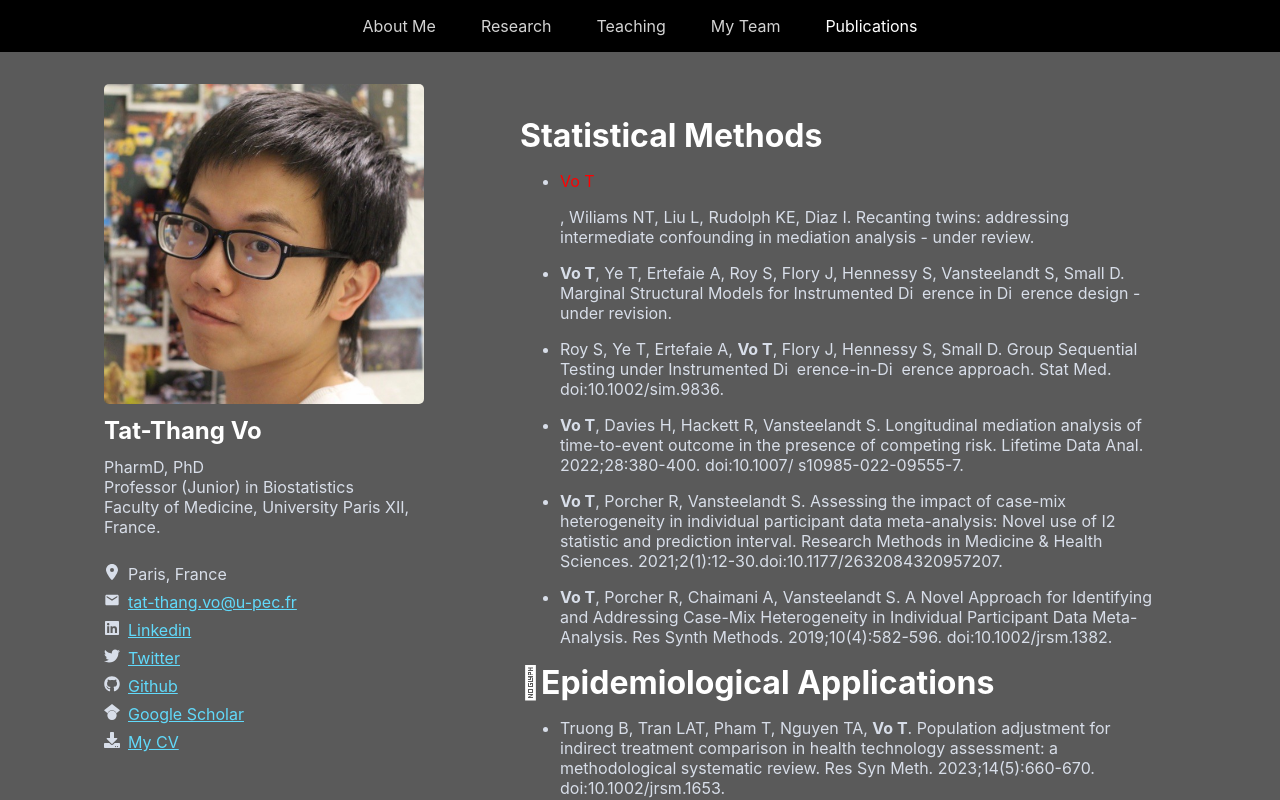
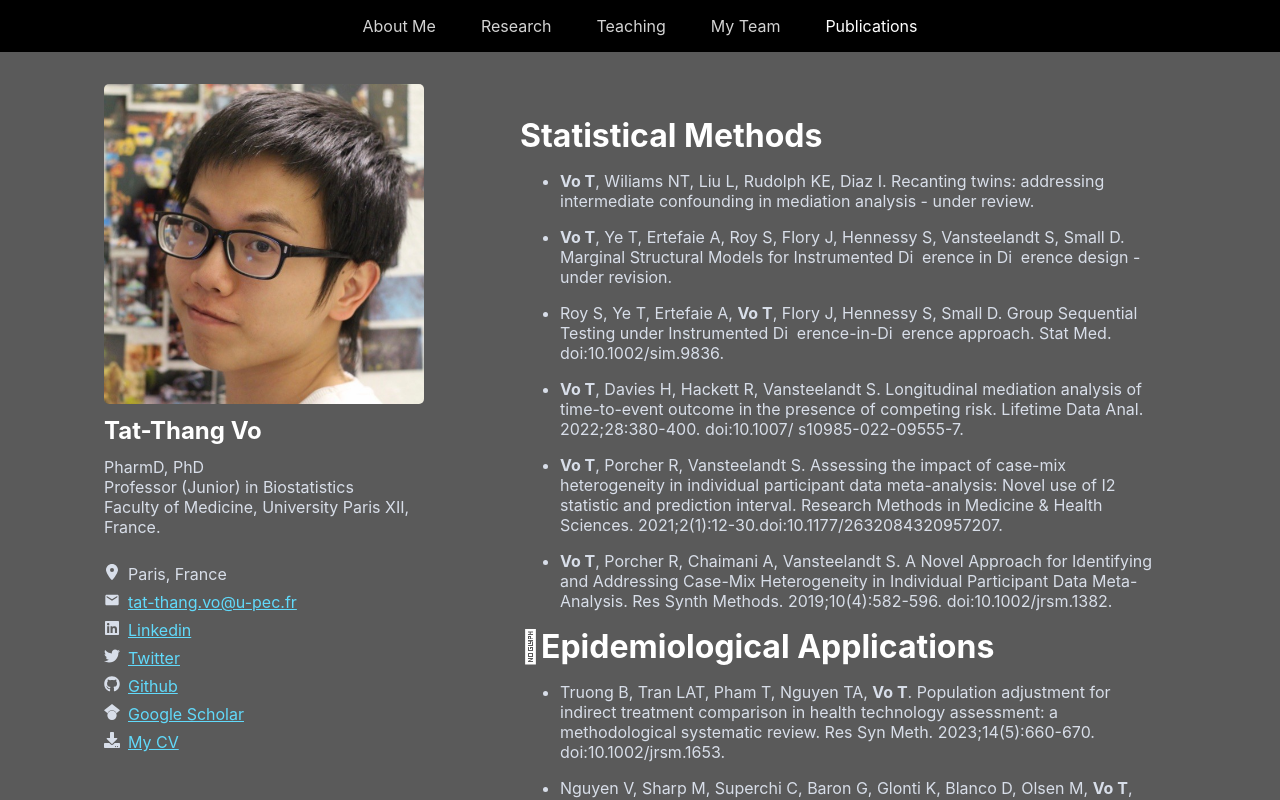
Before and after one commit to votatthang/ttv, a React (Create React App) app: page /Publications in a window 1280 px wide. Shown: the top 800 px of the page. Built offline with nearby package versions, Linux system fonts and the light colour scheme.

Commit message:
Update ContactMe.js

```diff
--- a/src/Pages/ContactMe/ContactMe.js
+++ b/src/Pages/ContactMe/ContactMe.js
@@ -11,8 +11,8 @@ const ContactMe = () => {
         <div className="contentText">
             <ul>
                 <li>
-                    <div> <p style={{ color: 'red' }} >Vo T</p>, Wiliams NT, Liu L, Rudolph KE, Diaz I. Recanting twins: addressing intermediate
-                    confounding in mediation analysis - under review.</div>
+                    <b>Vo T</b>, Wiliams NT, Liu L, Rudolph KE, Diaz I. Recanting twins: addressing intermediate
+                    confounding in mediation analysis - under review.
                 </li>
                 <li>
                     <b>Vo T</b>, Ye T, Ertefaie A, Roy S, Flory J, Hennessy S, Vansteelandt S, Small D. Marginal
```
